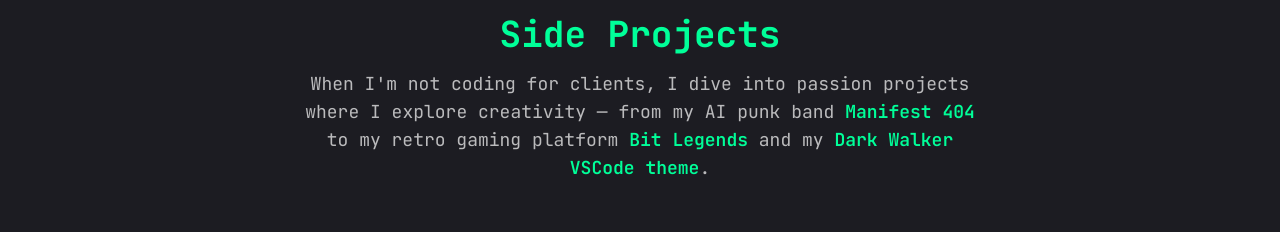
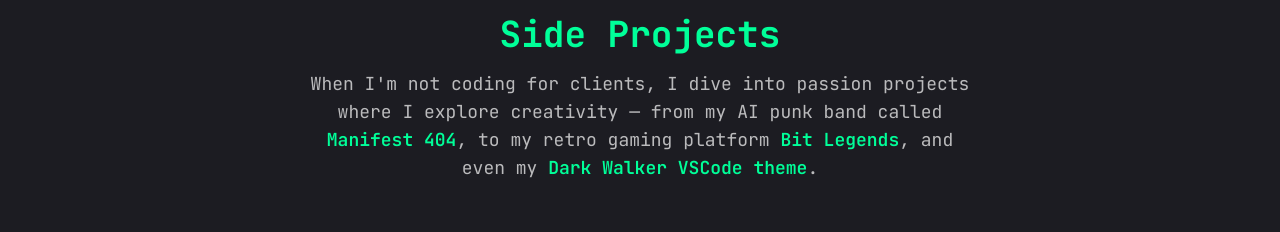
Before and after one commit to Miltonr87/portfoliov2, a Next.js app: page /sideprojects in a window 1280 px wide. Shown: the part 158-390 px from the top of the page. Built offline with nearby package versions, Linux system fonts and the light colour scheme.

Commit message:
Update the description of Side Projects

```diff
--- a/src/app/sideprojects/page.jsx
+++ b/src/app/sideprojects/page.jsx
@@ -62,10 +62,11 @@
         </h3>
         <p className="text-white/70 text-base sm:text-lg max-w-2xl mx-auto leading-relaxed">
           When I'm not coding for clients, I dive into passion projects where I
-          explore creativity — from my AI punk band{' '}
-          <span className="font-semibold text-accent">Manifest 404</span> to my
+          explore creativity — from my AI punk band called{' '}
+          <span className="font-semibold text-accent">Manifest 404</span>, to my
           retro gaming platform{' '}
-          <span className="font-semibold text-accent">Bit Legends</span> and my{' '}
+          <span className="font-semibold text-accent">Bit Legends</span>, and
+          even my{' '}
           <span className="font-semibold text-accent">
             Dark Walker VSCode theme
           </span>
```
